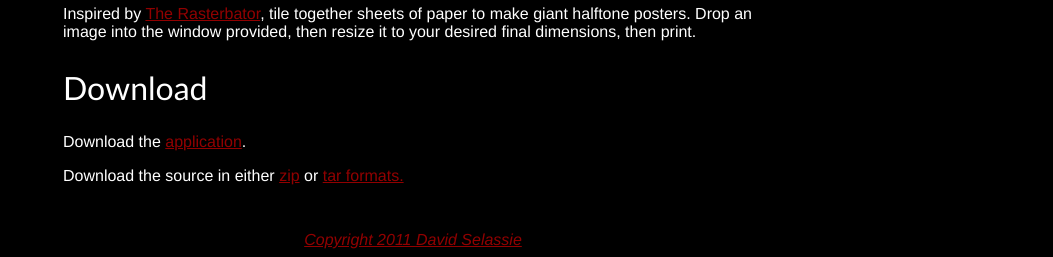
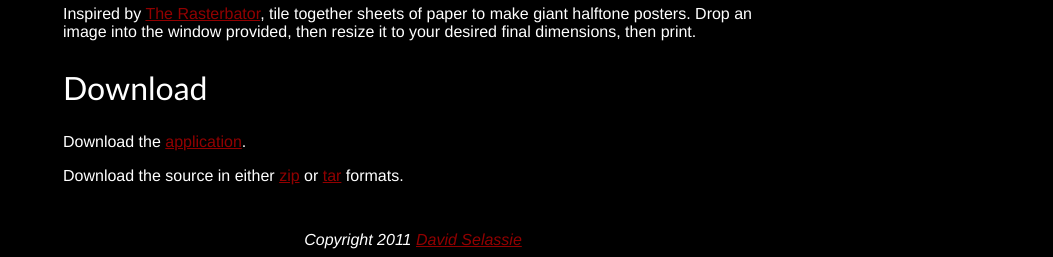
Before and after one commit to davidselassie/HalfTime, a plain HTML site: page index.html in a window 1280 px wide. Shown: the part 755-1012 px from the top of the page, without its empty margins (227-1280 px from the left). Drawn offline with Linux system fonts and the light colour scheme.

Commit message:
Fixes hanging a.

```diff
--- a/index.html
+++ b/index.html
@@ -78,7 +78,7 @@
 	        Download the <a href="HalfTime.app.zip">application</a>.
         </p>
         <p>
-	        Download the source in either <a href="https://github.com/selassid/HalfTime/zipball/master">zip</a> or <a href="https://github.com/selassid/HalfTime/tarball/master">tar formats.
+	        Download the source in either <a href="https://github.com/selassid/HalfTime/zipball/master">zip</a> or <a href="https://github.com/selassid/HalfTime/tarball/master">tar</a> formats.
         </p>
 
         <div class="footer">
```
